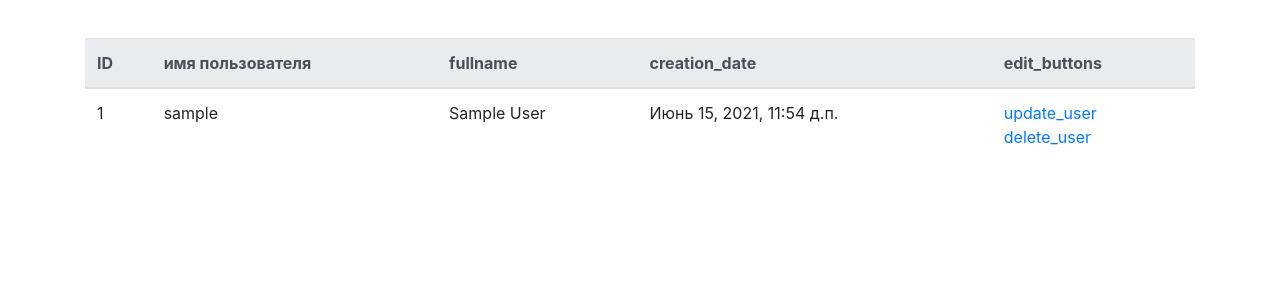
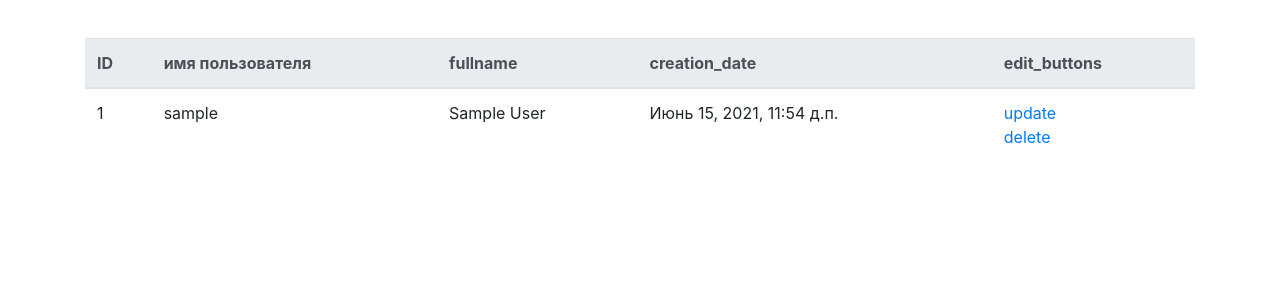
Before and after one commit to agmrv/python-project-lvl4, a Django app: template users/templates/users/users_list.html in a window 1280 px wide. Shown: the part 144-444 px from the top of the page. Run offline with Django 3.2, Linux system fonts and the light colour scheme; the template is opened without the code that fills it: values that come from a table or form of the project are taken from there, others are empty; the visitor is signed in with stand-in values (Sample User, id 1); data comes from the database, SQL or seed files in the repository; some libraries are stand-ins or nearby versions.

Commit message:
update messages

```diff
--- a/users/templates/users/users_list.html
+++ b/users/templates/users/users_list.html
@@ -25,9 +25,9 @@
             <td>{{ user.get_full_name }}</td>
             <td>{{ user.date_joined }}</td>
             <td>
-                <a href="{% url 'users:update' user.id %}">{% trans "update_user" %}</a>
+                <a href="{% url 'users:update' user.id %}">{% trans "update" %}</a>
                 <br>
-                <a href="{% url 'users:delete' user.id %}">{% trans "delete_user" %}</a>
+                <a href="{% url 'users:delete' user.id %}">{% trans "delete" %}</a>
             </td>
         </tr>
         {% endfor %}
```
